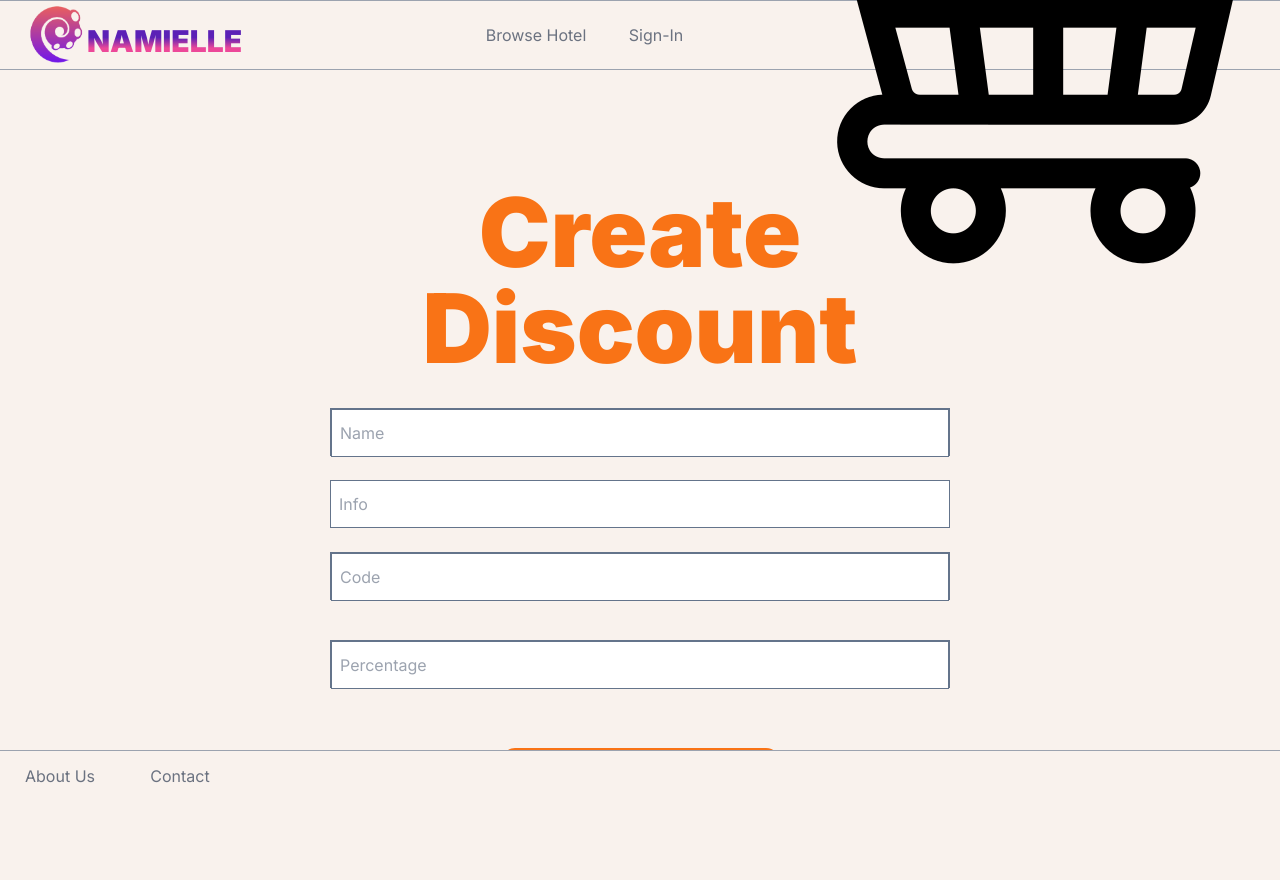
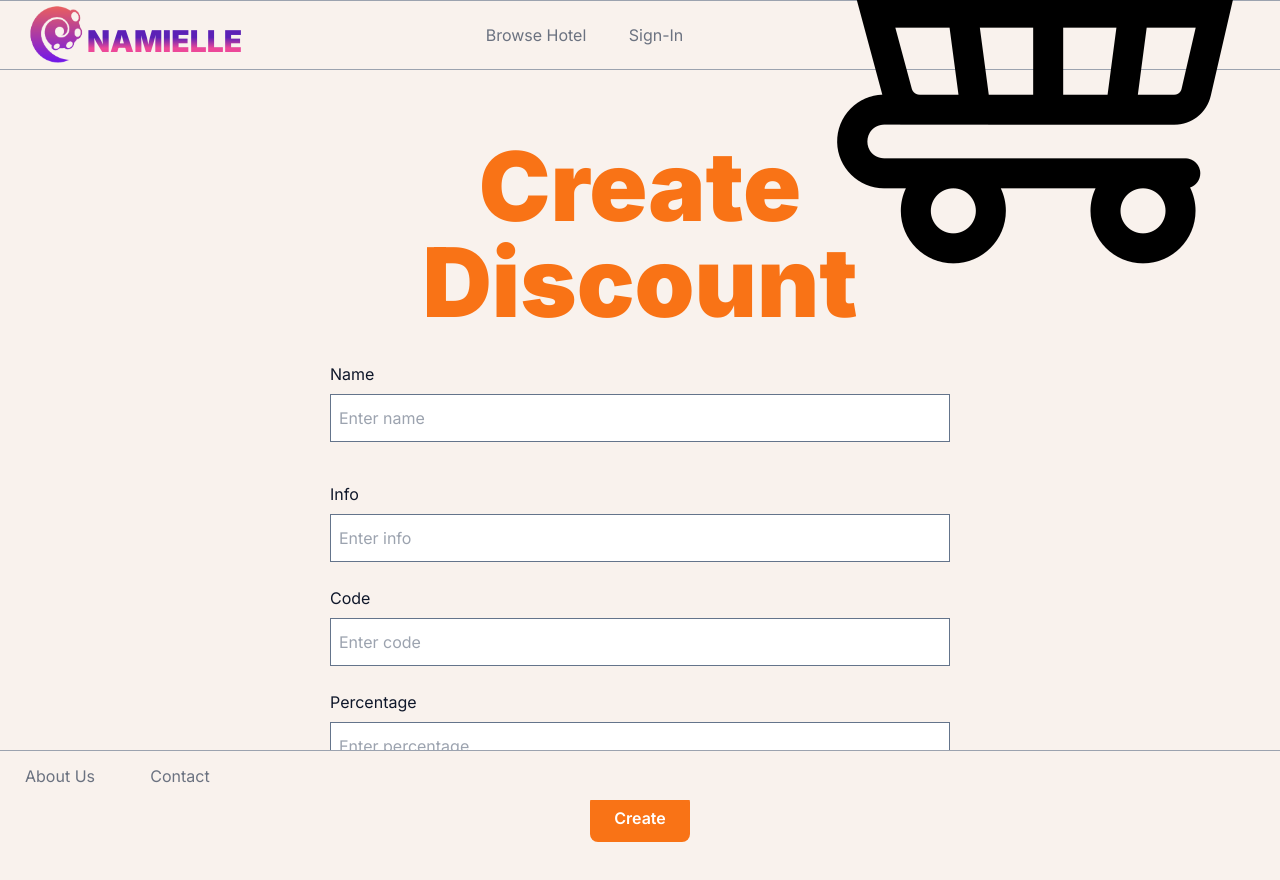
Before and after one commit to 2110503TACEDT66/cedt-se-project-namielle, a Next.js app in the folder frontend/: page /editdiscount in a window 1280 px wide. Shown: the top 880 px of the page. Built offline with nearby package versions, Linux system fonts and the light colour scheme; no server answers.

Commit message:
Update EditDiscount.tsx

```diff
--- a/frontend/src/components/EditDiscount.tsx
+++ b/frontend/src/components/EditDiscount.tsx
@@ -29,28 +29,57 @@ export default function EditDiscount() {
             <form className="w-[50%] flex flex-col" onSubmit={handleSumbit}>
                 <label className="text-orange-500 font-sans font-black text-8xl mb-8 center">Create Discount</label>
 
-                <div className="h-12 w-full mb-6 border border-slate-500 font-sans divide-x divide-slate-500">
-                    <input required placeholder="Name" type="text" className="border border-slate-500 mb-6 p-2 font-sans w-full h-12"
-                        onChange={(e) => { name.current = e.target.value }} />
+                <div className="flex flex-col items-start w-full mb-4">
+                    <label htmlFor="name" className="text-slate-900 font-sans mb-2">Name </label>
+                    <input
+                        required
+                        placeholder="Enter name"
+                        type="text"
+                        id="name"
+                        className="border border-slate-500 mb-6 p-2 font-sans w-full h-12"
+                        onChange={(e) => { name.current = e.target.value }}
+                    />
                 </div>
 
-                <input required className="border border-slate-500 mb-6 p-2 font-sans w-full h-12" placeholder="Info" type="text"
-                    onChange={(e) => { info.current = e.target.value }} />
-
-                <div className="h-12 w-full mb-10 border border-slate-500 font-sans divide-x divide-slate-500">
-                    <input required placeholder="Code" type="text" className="border border-slate-500 mb-6 p-2 font-sans w-full h-12"
-                        onChange={(e) => { code.current = e.target.value }} />
+                <div className="flex flex-col items-start w-full mb-4">
+                    <label htmlFor="info" className="text-slate-900 font-sans mb-2">Info </label>
+                    <input
+                        required
+                        placeholder="Enter info"
+                        type="text"
+                        id="info"
+                        className="border border-slate-500 mb-2 p-2 font-sans w-full h-12"
+                        onChange={(e) => { info.current = e.target.value }}
+                    />
                 </div>
 
-                <div className="h-12 w-full mb-10 border border-slate-500 font-sans divide-x divide-slate-500">
-                    <input required placeholder="Percentage" type="number" className="border border-slate-500 mb-6 p-2 font-sans w-full h-12"
-                        onChange={(e) => { percentage.current = e.target.value }} />
+                <div className="flex flex-col items-start w-full mb-4">
+                    <label htmlFor="code" className="text-slate-900 font-sans mb-2">Code </label>
+                    <input
+                        required
+                        placeholder="Enter code"
+                        type="text"
+                        id="code"
+                        className="border border-slate-500 mb-2 p-2 font-sans w-full h-12"
+                        onChange={(e) => { code.current = e.target.value }}
+                    />
+                </div>
+
+                <div className="flex flex-col items-start w-full mb-4">
+                    <label htmlFor="percentage" className="text-slate-900 font-sans mb-2">Percentage </label>
+                    <input
+                        required
+                        placeholder="Enter percentage"
+                        type="number"
+                        id="percentage"
+                        className="border border-slate-500 mb-2 p-2 font-sans w-full h-12"
+                        onChange={(e) => { percentage.current = e.target.value }}
+                    />
                 </div>
 
                 <div className="w-full flex justify-center">
-                    <button type="submit" className="w-[45%] h-[100%] my-5 text-xl text-slate-900 font-bold font-sans bg-orange-500 hover:bg-slate-800 hover:text-orange-400 rounded-2xl"
+                    <button type="submit" className="bg-orange-500 hover:bg-orange-600 text-white font-semibold py-3 px-6 rounded-lg transition duration-300 transform hover:scale-105"
                     >Create</button>
-
                     {
                         errMsg && <p className="text-red-700 text-sm mt-5 w-[45%]">{errMsg}</p>
                     }
```
